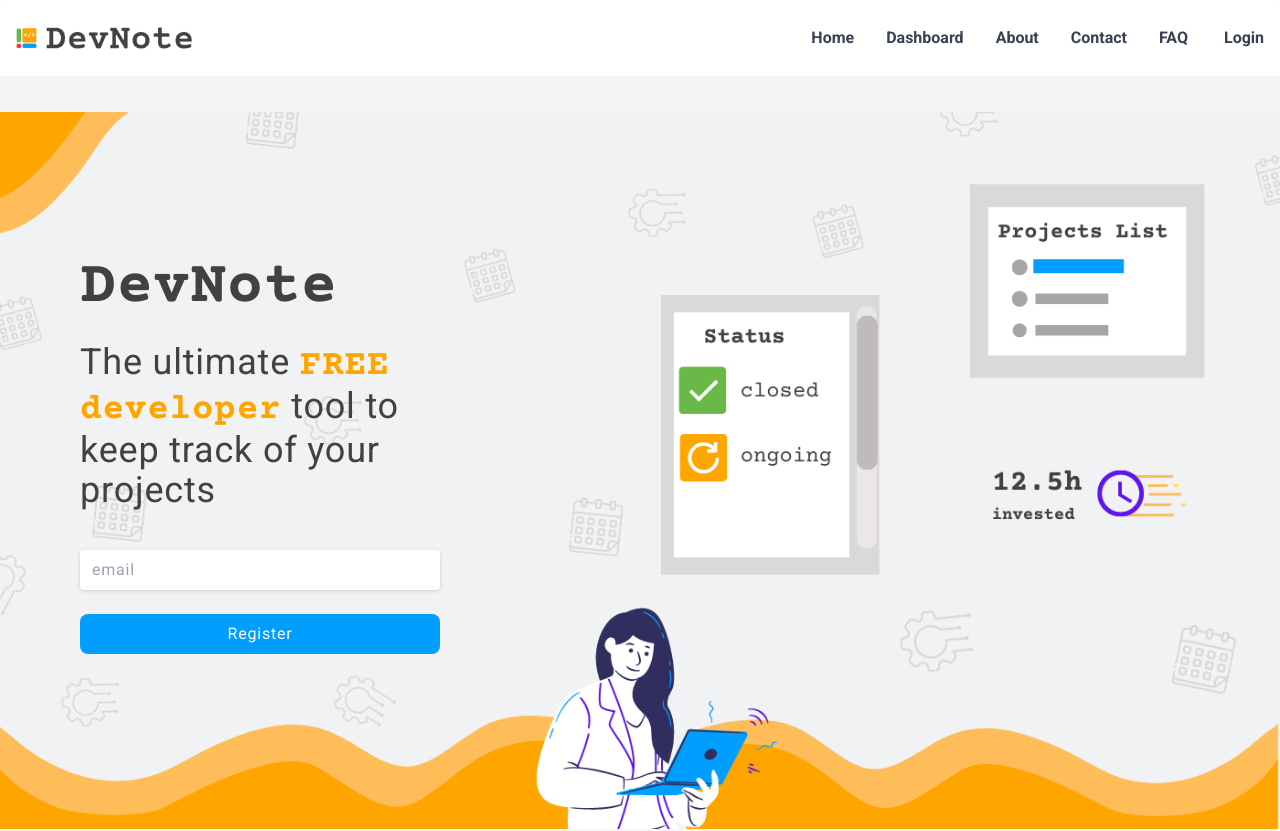
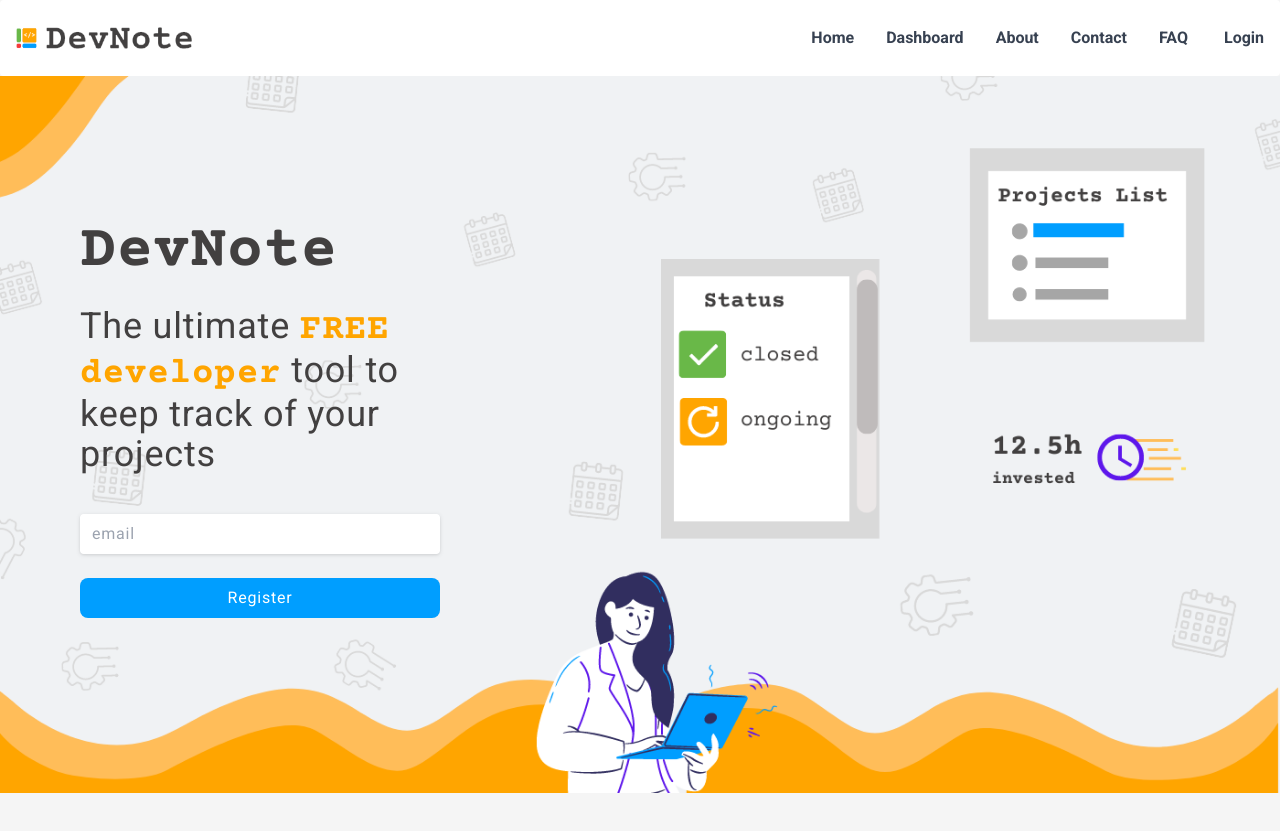
Before and after one commit to edukaki/devlist, a React (Create React App) app: page / in a window 1280 px wide. Shown: the top 831 px of the page. Built offline with nearby package versions, Linux system fonts and the light colour scheme; no server answers.

Commit message:
fix: white space at home page

```diff
--- a/src/index.css
+++ b/src/index.css
@@ -8,7 +8,7 @@
     }
 
     main {
-        @apply min-h-[calc(100vh-27rem)] pt-16 pb-5 scroll-smooth md:min-h-[calc(100vh-13rem)] md:pt-28;
+        @apply min-h-[calc(100vh-27rem)] pt-[60px] pb-5 scroll-smooth md:min-h-[calc(100vh-13rem)] md:pt-[76px];
     }
 
     footer {
--- a/src/pages/Dashboard/index.jsx
+++ b/src/pages/Dashboard/index.jsx
@@ -21,7 +21,7 @@ const Dashboard = () => {
         <main className='grid grid-flow-row container-bigger'>
             {projectArr?
             <>
-            <section className='container-small pt-6 md:pt-0'>
+            <section className='container-small pt-6 md:pt-16'>
 
                 <Heading type='headingOne' line="left" headingOneContent="My dashboard" />
                 <div className='grid grid-flow-row gap-5 py-6'>
```
